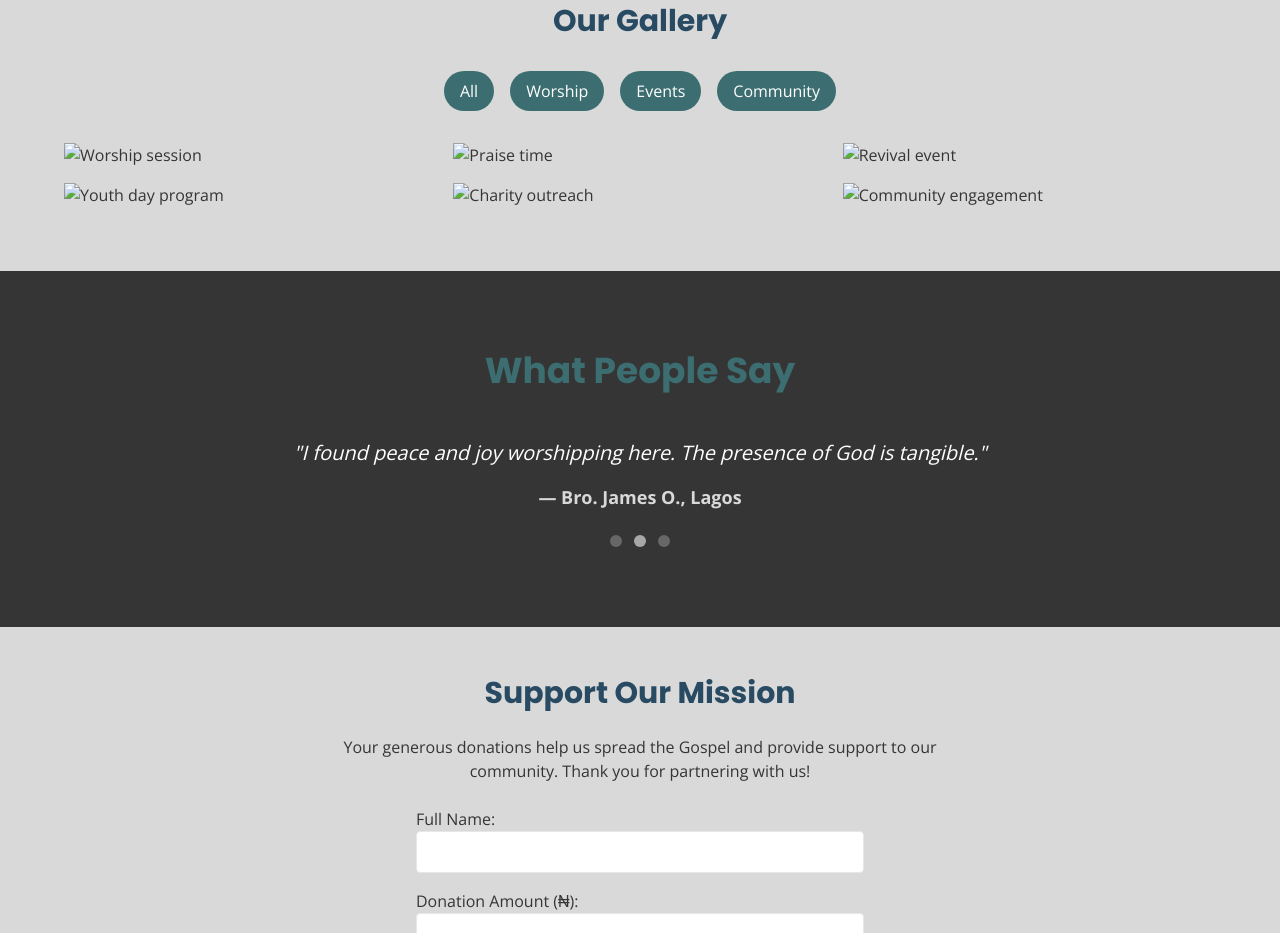
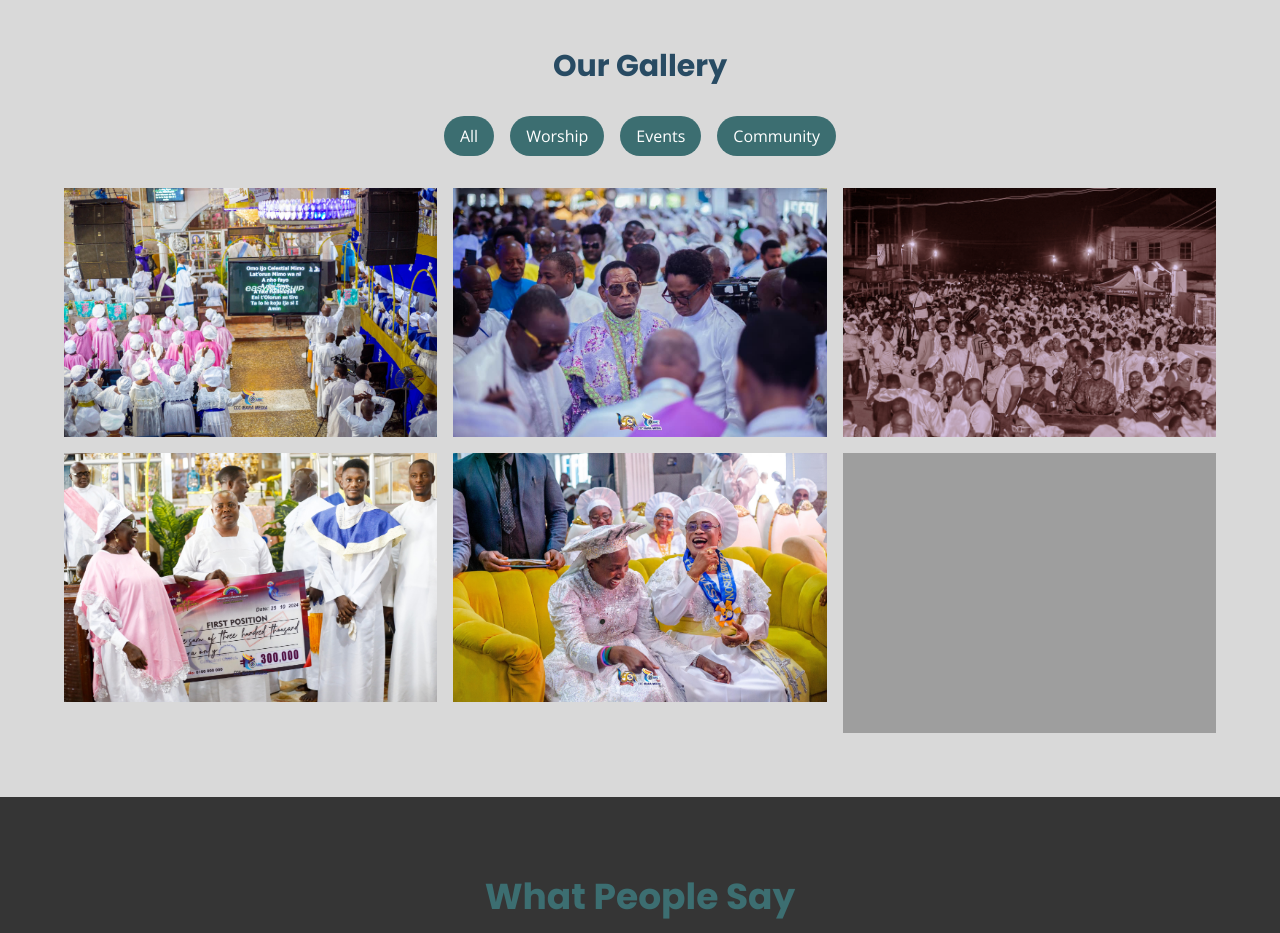
Before and after one commit to iamziggi/ChurchPage, a plain HTML site: page index.html in a window 1280 px wide. Shown: the part 1785-2718 px from the top of the page. Drawn offline with nearby package versions, Linux system fonts and the light colour scheme; the site is published under a folder, as on GitHub Pages, so addresses that start at the root find nothing.

Commit message:
new update

```diff
--- a/index.html
+++ b/index.html
@@ -221,7 +221,7 @@
         <div class="flex flex-col md:flex-row gap-8 items-center">
           <div class="md:w-1/2">
             <img
-              src="/images/pastor.jpg"
+              src="images/pastor.jpg"
               alt="Our Shepherd"
               class="rounded-lg shadow-lg w-full h-auto"
             />
@@ -323,14 +323,14 @@
           <!-- WORSHIP IMAGES -->
           <div class="gallery-item" data-category="worship">
             <img
-              src="/images/worship-1.jpg"
+              src="images/worship-1.jpg"
               alt="Worship session"
               class="gallery-img"
             />
           </div>
           <div class="gallery-item" data-category="worship">
             <img
-              src="/images/worship-2.jpg"
+              src="images/worship-2.jpg"
               alt="Praise time"
               class="gallery-img"
             />
@@ -339,14 +339,14 @@
           <!-- EVENTS IMAGES -->
           <div class="gallery-item" data-category="events">
             <img
-              src="/images/event-1.jpg"
+              src="images/event-1.jpg"
               alt="Revival event"
               class="gallery-img"
             />
           </div>
           <div class="gallery-item" data-category="events">
             <img
-              src="/images/event-2.jpg"
+              src="images/event-2.jpg"
               alt="Youth day program"
               class="gallery-img"
             />
@@ -355,14 +355,14 @@
           <!-- COMMUNITY IMAGES -->
           <div class="gallery-item" data-category="community">
             <img
-              src="/images/community-1.jpg"
+              src="images/community-1.jpg"
               alt="Charity outreach"
               class="gallery-img"
             />
           </div>
           <div class="gallery-item" data-category="community">
             <img
-              src="/images/community-2.jpg"
+              src="images/community-2.jpg"
               alt="Community engagement"
               class="gallery-img"
             />
```
